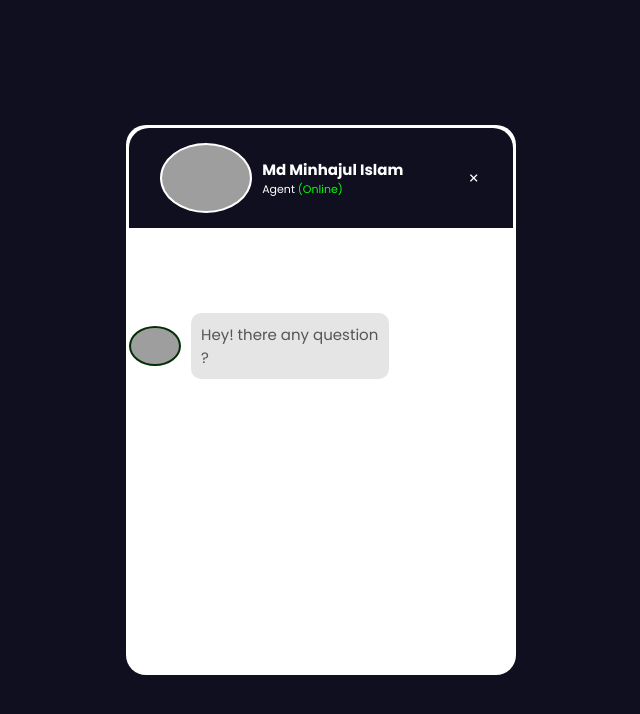
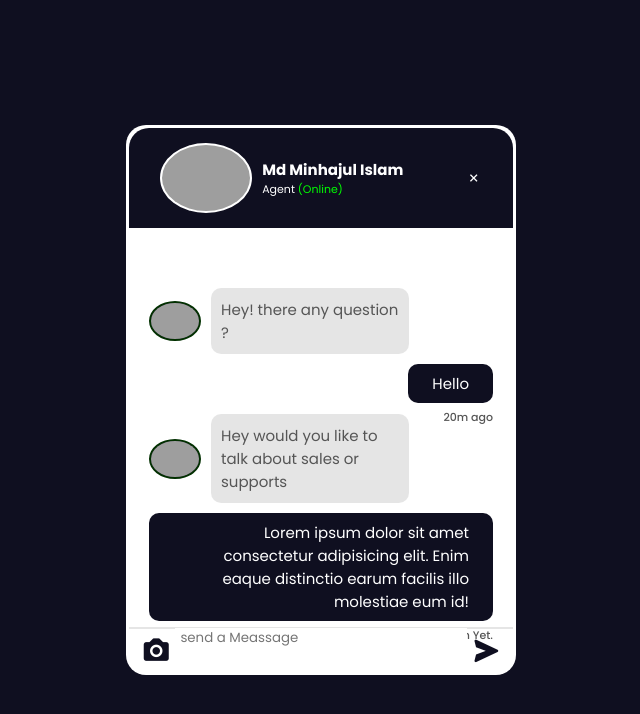
Before and after one commit to differentcoder/Minhaj-Chatbot-UI-, a plain HTML site: page index.html in a window 1280 px wide. Shown: the whole page, without its empty margins (319-959 px from the left). Drawn offline with nearby package versions, Linux system fonts and the light colour scheme; grey boxes are pictures that could not be loaded.

Commit message:
Chat Bottom section layout

```diff
--- a/index.html
+++ b/index.html
@@ -10,6 +10,7 @@
 <body>
     <div class="main-div">
         <div class="container">
+
             <div class="top-part">
                 <div class="agent-details">
                     <img src="https://images.unsplash.com/photo-1570295999919-56ceb5ecca61?ixlib=rb-1.2.1&ixid=MnwxMjA3fDB8MHxzZWFyY2h8Nnx8bWFufGVufDB8fDB8fA%3D%3D&auto=format&fit=crop&w=500&q=60" alt="Bot">
@@ -20,14 +21,41 @@
                 </div>
                 <i class='bx bx-x'></i>
             </div>
+
             <div class="chart-section">
-                <div class="left-part">\]1
+                <div class="left-part">
                    <div class="agent-chart">
                         <img src="https://images.unsplash.com/photo-1570295999919-56ceb5ecca61?ixlib=rb-1.2.1&ixid=MnwxMjA3fDB8MHxzZWFyY2h8Nnx8bWFufGVufDB8fDB8fA%3D%3D&auto=format&fit=crop&w=500&q=60" alt="">
                         <p>Hey! there any question ?</p>
                    </div>
                 </div>
+                <div class="right-part">
+                    <p>Hello</p>
+                    <span>20m ago</span>
+                </div>
             </div>
+
+            <div class="chart-section">
+                <div class="left-part">
+                   <div class="agent-chart">
+                        <img src="https://images.unsplash.com/photo-1570295999919-56ceb5ecca61?ixlib=rb-1.2.1&ixid=MnwxMjA3fDB8MHxzZWFyY2h8Nnx8bWFufGVufDB8fDB8fA%3D%3D&auto=format&fit=crop&w=500&q=60" alt="">
+                        <p>Hey would you like to talk about sales or supports</p>
+                   </div>
+                </div>
+                <div class="right-part">
+                    <p>Lorem ipsum dolor sit amet consectetur adipisicing elit. Enim eaque distinctio earum facilis illo molestiae eum  id!</p>
+                    <span>Just now Not sen Yet.</span>
+                </div>
+            </div>
+
+            <div class="bottom-section">
+                <i class='bx bxs-camera'></i>
+                <textarea name="" id="" cols="30" rows="10" placeholder="send a Meassage"></textarea>
+                <i class='bx bxs-send'></i>
+            </div>
+
+
+
         </div>
     </div>
 </body>
--- a/style.css
+++ b/style.css
@@ -23,6 +23,7 @@ body{
     border:3px solid rgba(255, 255, 255, .5);
     border-radius: 20px;
     background: #fff;
+    position: relative;
 }
 .container .top-part{
     height: 100px;
@@ -57,6 +58,7 @@ body{
 }
 .chart-section{
     position: relative;
+    padding: 0 20px;
 }
 .left-part{
     margin: 60px 0;
@@ -81,3 +83,46 @@ body{
     padding: 10px;
     margin-left: 10px;
 }
+.chart-section .right-part{
+    margin: -50px 0;
+    text-align: right;
+    max-width: 260px 0;
+    float: right;
+}
+.chart-section .right-part p {
+    color: #fff;
+    background: #0f0f20;
+    padding: 8px 24px;
+    border-radius: 10px;
+    font-size: 15px;
+}
+.chart-section .right-part span {
+    color: #555;
+    font-size: 11px;
+    font-weight: 500;
+}
+.bottom-section{
+    position: absolute;
+    bottom: 0;
+    height: 45px;
+    display: flex;
+    justify-content: space-around;
+    align-items: center;
+    width: 100%;
+    border-top:2px solid  rgba(0,0,0,.1);
+    /* background:#ffffff; */
+    padding: 10px;
+}
+.bottom-section i{
+    color: #0f0f20;
+    font-size: 30px;
+}
+.bottom-section textarea{
+    height: 45px;
+    width: 80%;
+    color: #0f0f20;
+    padding: 0 5px;
+    resize: none;
+    outline: none;
+    border: none;
+}
```
